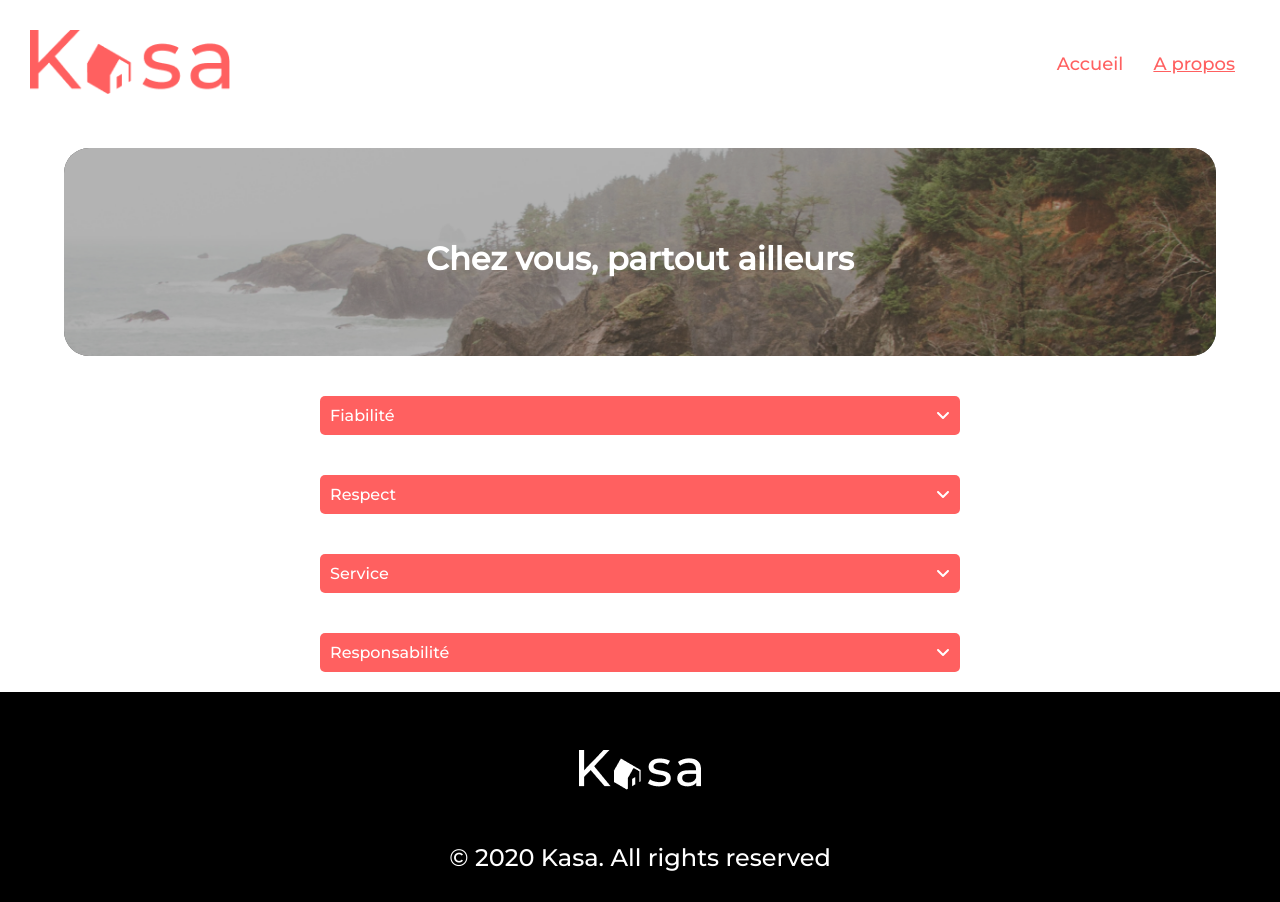
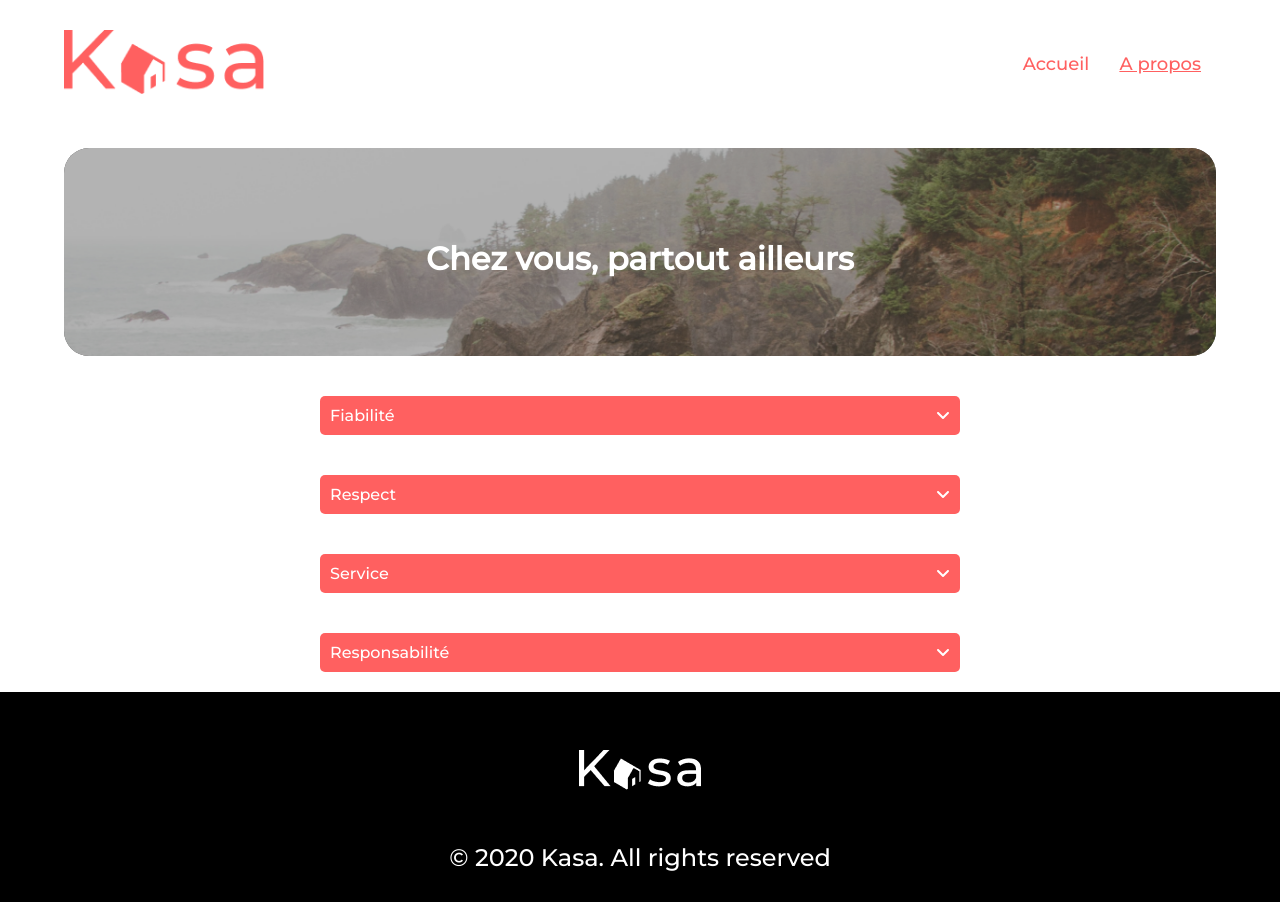
Before and after one commit to MathisZerbib/Zerbib_Mathis_10_240622, a React (Create React App) app: page /about in a window 1280 px wide. Built offline with nearby package versions, Linux system fonts and the light colour scheme.

Commit message:
App / Home / Location / Footer Layout

```diff
--- a/src/App.css
+++ b/src/App.css
@@ -5,7 +5,9 @@
 .App {
   text-align: center;
   display: flex;
-    flex-direction: column;
+  flex-direction: column;
+  align-items: center;
+  overflow-x: hidden;
 }
 
 .App-logo {
@@ -44,7 +46,14 @@
   flex-direction: column;
   align-items: center;
   justify-content: center;
-  width: 100%;
+  width: -webkit-fill-available;
+  height: 100%;
+}
+.container-location {
+  display: flex;
+  flex-direction: column;
+  align-items: center;
+  justify-content: center;
   height: 100%;
 }
 
--- a/src/App.js
+++ b/src/App.js
@@ -12,9 +12,9 @@ import NotFound from "pages/NotFound";
 function App() {
   return (
     <div className="App">
-               <NavBar></NavBar>
 
 <div className="main-container">
+    <NavBar></NavBar>
 
       <Routes>
         <Route path="*" element={<NotFound />} />
--- a/src/components/Footer/index.jsx
+++ b/src/components/Footer/index.jsx
@@ -3,6 +3,7 @@ import Logo from "../../assets/logo_white.png";
 import React from "react";
 
 const FooterContainer = styled.div`
+  width: 100%;
   height: 150px;
   border-radius: 0px;
   background: black;
--- a/src/components/Navbar/index.jsx
+++ b/src/components/Navbar/index.jsx
@@ -7,6 +7,8 @@ const NavContainer = styled.nav`
   display: flex;
   justify-content: space-between;
   align-items: center;
+  width: 77rem;
+  max-width: 90%;
 `;
 
 const HomeLogo = styled.img`
--- a/src/pages/Home/index.jsx
+++ b/src/pages/Home/index.jsx
@@ -5,9 +5,8 @@ import React from "react";
 function Home() {
   return (
     <>
-          <Banner></Banner>
+      <Banner></Banner>
       <Card></Card>
-
     </>
   );
 }
--- a/src/pages/Location/index.jsx
+++ b/src/pages/Location/index.jsx
@@ -17,7 +17,6 @@ const CoverContainer = styled.div`
   position: relative;
   overflow: hidden;
   width: 90%;
-  margin: 30px auto;
 `;
 const SectionHeaderContainer = styled.div`
   display: flex;
@@ -138,7 +137,7 @@ function Location() {
           console.log(el.rating, ratingStar);
 
           return (
-            <div key={index}>
+            <div className="container-location" key={index}>
               <CoverContainer>
                 <Caroussel slides={el.pictures} />
               </CoverContainer>
```
